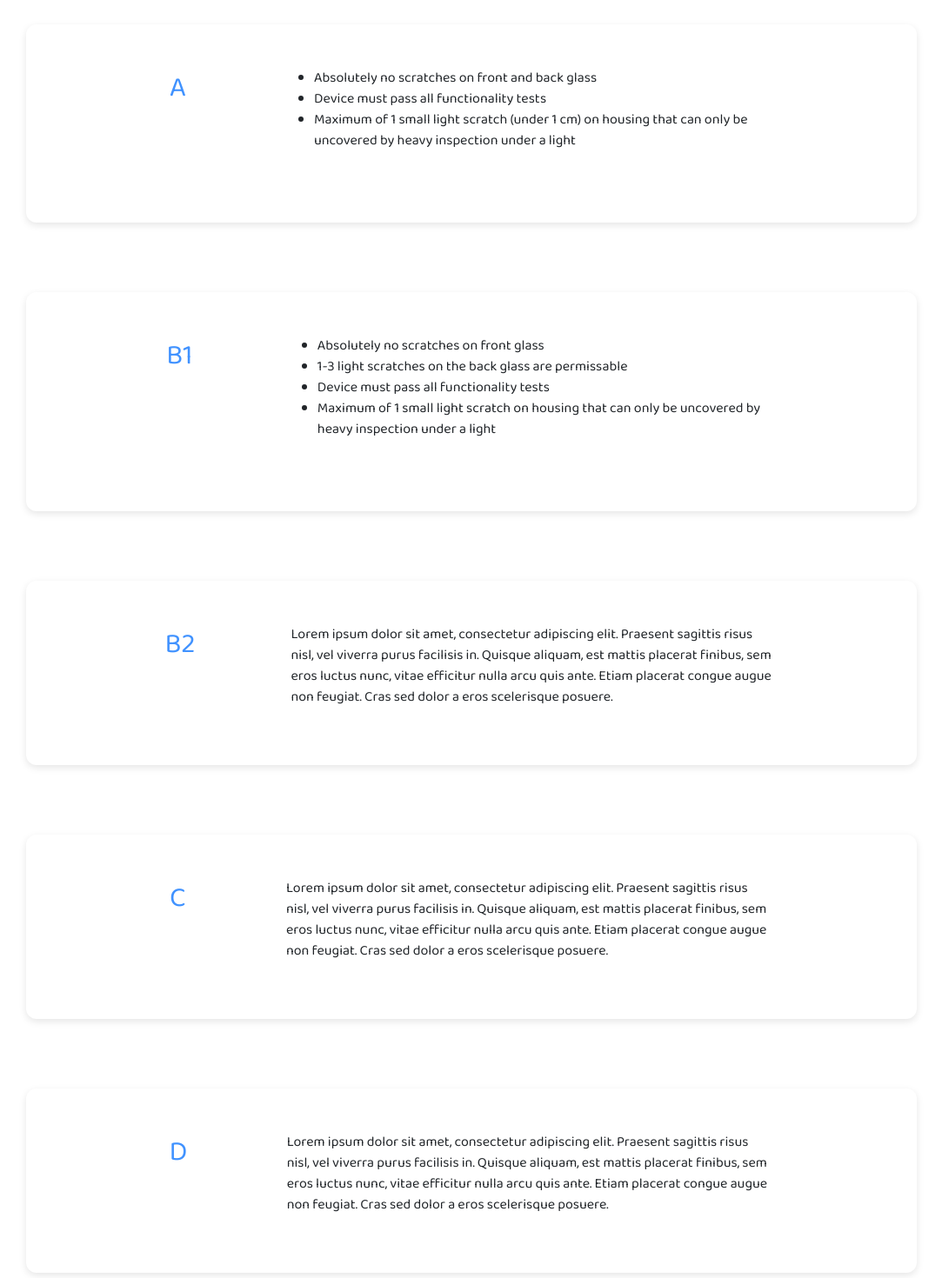
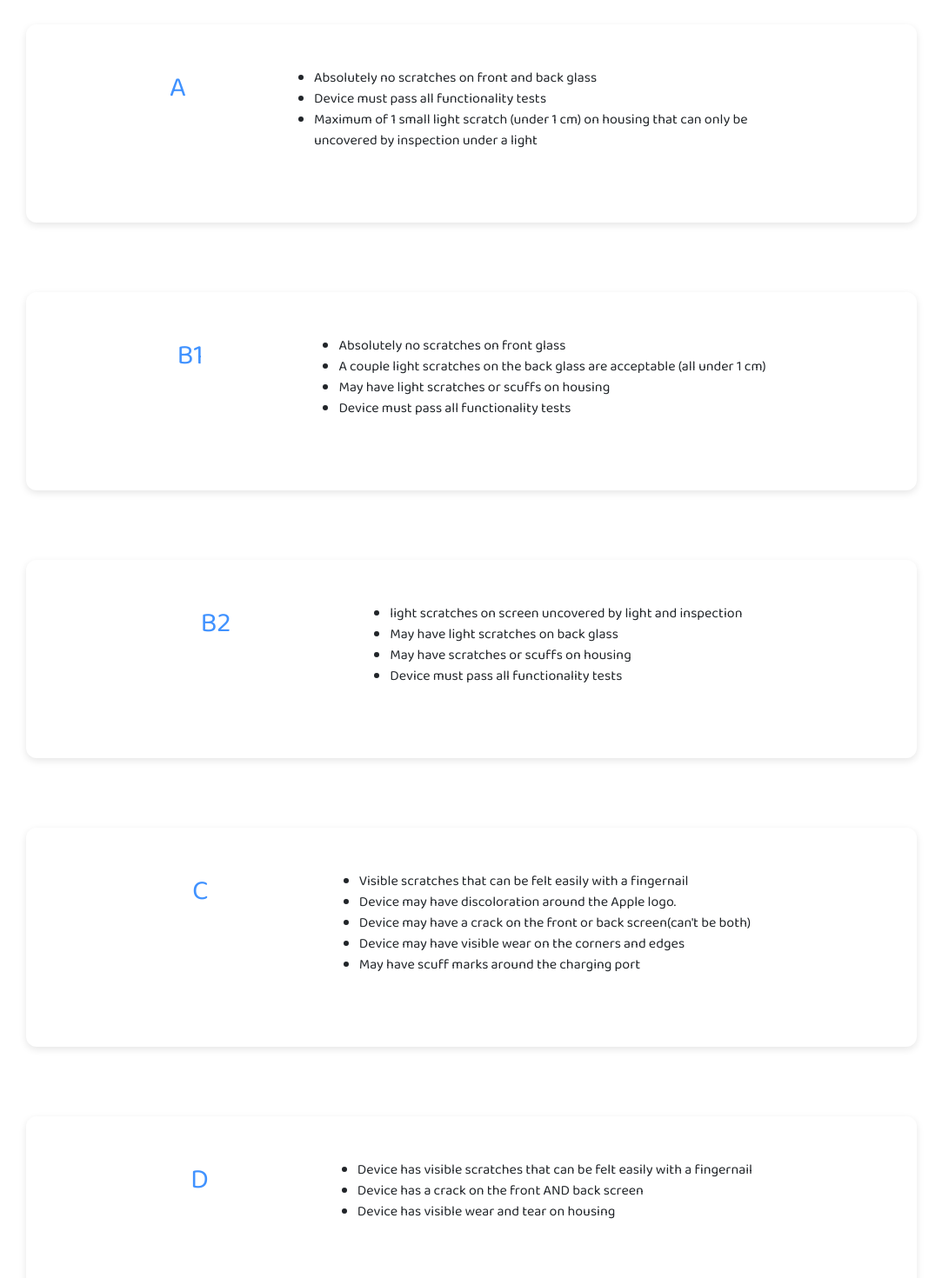
Before and after one commit to jaewonjung297/fetchtek-0.1.0, a React (Create React App) app in the folder frontend/: page /grading in a window 1280 px wide. Shown: the part 1360-2830 px from the top of the page at 87% size, without its empty margins (98-1181 px from the left). Built offline with nearby package versions, Linux system fonts and the light colour scheme.

Commit message:
Finished out Grading

```diff
--- a/frontend/src/pages/Grading.js
+++ b/frontend/src/pages/Grading.js
@@ -106,7 +106,7 @@ export default function Grading() {
                 <ul>
                     <li>Absolutely no scratches on front and back glass</li>
                     <li>Device must pass all functionality tests</li>
-                <li>Maximum of 1 small light scratch (under 1 cm) on housing that can only be uncovered by heavy inspection under a light</li>
+                    <li>Maximum of 1 small light scratch (under 1 cm) on housing that can only be uncovered by inspection under a light</li>
                 </ul>
                 </p>
             </div>
@@ -115,37 +115,43 @@ export default function Grading() {
                 <p className = 'grade-text'>
                 <ul>
                     <li>Absolutely no scratches on front glass</li>
-                <li>1-3 light scratches on the back glass are permissable </li>
+                    <li>A couple light scratches on the back glass are acceptable (all under 1 cm)</li>
+                    <li>May have light scratches or scuffs on housing</li>
                     <li>Device must pass all functionality tests</li>
-                <li>Maximum of 1 small light scratch on housing that can only be uncovered by heavy inspection under a light</li>
                 </ul>
                 </p>
             </div>
             <div className = 'grade'>
                 <p className = 'grade-grade'>B2</p>
-                <p className = 'grade-text'>Lorem ipsum dolor sit amet, consectetur adipiscing elit.
-                    Praesent sagittis risus nisl, vel viverra purus facilisis in.
-                    Quisque aliquam, est mattis placerat finibus, sem eros luctus nunc,
-                    vitae efficitur nulla arcu quis ante. Etiam placerat congue augue non
-                    feugiat. Cras sed dolor a eros scelerisque posuere.
+                <p className = 'grade-text'>
+                <ul>
+                    <li>light scratches on screen uncovered by light and inspection</li>
+                    <li>May have light scratches on back glass</li>
+                    <li>May have scratches or scuffs on housing</li>
+                    <li>Device must pass all functionality tests</li>
+                </ul>
                 </p>
             </div>
             <div className = 'grade'>
                 <p className = 'grade-grade'>C</p>
-                <p className = 'grade-text'>Lorem ipsum dolor sit amet, consectetur adipiscing elit.
-                    Praesent sagittis risus nisl, vel viverra purus facilisis in.
-                    Quisque aliquam, est mattis placerat finibus, sem eros luctus nunc,
-                    vitae efficitur nulla arcu quis ante. Etiam placerat congue augue non
-                    feugiat. Cras sed dolor a eros scelerisque posuere.
+                <p className = 'grade-text'>
+                <ul>
+                    <li>Visible scratches that can be felt easily with a fingernail</li>
+                    <li>Device may have discoloration around the Apple logo.</li>
+                    <li>Device may have a crack on the front or back screen(can't be both)</li>
+                    <li>Device may have visible wear on the corners and edges</li>
+                    <li>May have scuff marks around the charging port</li>
+                </ul>
                 </p>
             </div>
             <div className = 'grade'>
                 <p className = 'grade-grade'>D</p>
-                <p className = 'grade-text'>Lorem ipsum dolor sit amet, consectetur adipiscing elit.
-                    Praesent sagittis risus nisl, vel viverra purus facilisis in.
-                    Quisque aliquam, est mattis placerat finibus, sem eros luctus nunc,
-                    vitae efficitur nulla arcu quis ante. Etiam placerat congue augue non
-                    feugiat. Cras sed dolor a eros scelerisque posuere.
+                <p className = 'grade-text'>
+                <ul>
+                    <li>Device has visible scratches that can be felt easily with a fingernail</li>
+                    <li>Device has a crack on the front AND back screen</li>
+                    <li>Device has visible wear and tear on housing</li>
+                </ul>
                 </p>
             </div>
     </Styles>
```
Lines whose indentation alone changed are shown as unchanged.
